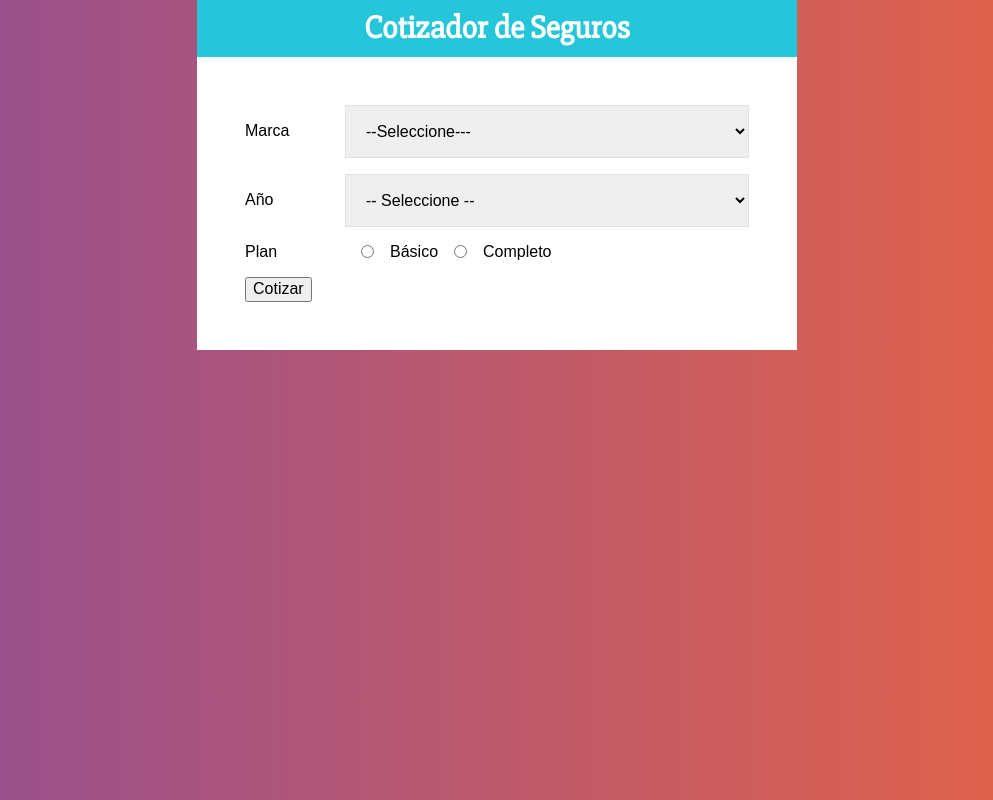
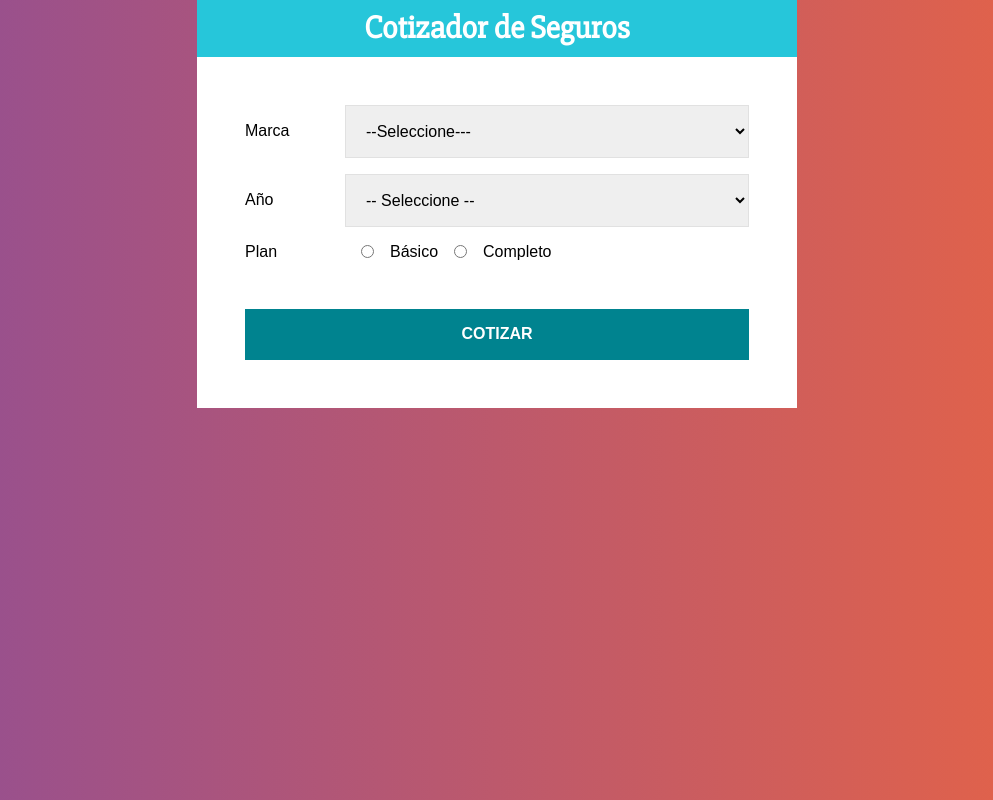
Before and after one commit to EzequielLara/cotizador_seguros, a React (Create React App) app: page / in a window 1280 px wide. Shown: the whole page, without its empty margins (143-1136 px from the left). Built offline with nearby package versions, Linux system fonts and the light colour scheme.

Commit message:
validando formulario

```diff
--- a/src/components/Formulario.js
+++ b/src/components/Formulario.js
@@ -1,4 +1,4 @@
-import React from 'react';
+import React, { useState } from 'react';
 import styled from 'styled-components';
 
 const Campo = styled.div `
@@ -23,12 +23,92 @@
     margin: 0 1rem;
 `;
 
+const Boton = styled.button `
+    background-color: #00838F;
+    font-size: 16px;
+    width: 100%;
+    padding: 1rem;
+    color: #fff;
+    text-transform: uppercase;
+    font-weight: bold;
+    border: none;
+    transition: background-color .3s ease;
+    margin-top: 2rem;
+
+    &:hover{
+        background-color: #26C6DA;
+        cursor: pointer;
+    }
+`;
+
+const Error = styled.div`
+    background-color:#00838F;
+    color: white;
+    padding: 1rem;
+    width: 95%;
+    text-align: center;
+    margin-bottom: 2rem;
+`;
+
 const Formulario = () => {
+
+    const [datos, guardarDatos] = useState({
+        marca: '',
+        year: '',
+        plan: ''
+    })
+    // Errores
+    const [ error, guardarError] = useState(false);
+
+    //extraer los valores del state
+    const {marca, year, plan} = datos;
+
+    //leer datos del formulario y colocarlos en el state
+    const obtenerInformacion = e => {
+        guardarDatos({
+            ...datos,
+            [e.target.name] : e.target.value
+        });
+    }
+
+    // cuando usuario pulse botón
+    const cotizarSeguro = e =>{
+
+        e.preventDefault();
+        if(marca.trim() === ''|| year.trim() === ''||plan.trim() === ''){
+
+            guardarError(true);
+            return;
+        }
+        guardarError(false);
+
+        //obtener la diferencia de años
+        //por cada año hay que restar el 3%
+
+        //Americano 15%
+        //Asiático 5%
+        //Europeo 30%
+
+        //Basico aumenta 20%
+        //Completo 50%
+
+        //total
+    };
+
+
+
     return (
-        <form>
+        <form
+            onSubmit = {cotizarSeguro}
+        >
+        { error ? (<Error>Todos los campos son obligatorios</Error>) : null}
             <Campo>
                 <Label>Marca</Label>
-                <Select>
+                <Select
+                    name = 'marca'
+                    value = {marca}
+                    onChange = {obtenerInformacion}
+                >
                     <option value = ''>--Seleccione---</option>
                     <option value = 'americano'>Americano</option>
                     <option value = 'europeo'>Europeo</option>
@@ -37,7 +117,11 @@
             </Campo>
             <Campo>
                 <Label>Año</Label>
-                <Select>
+                <Select
+                    name = 'year'
+                    value = {year}
+                    onChange = {obtenerInformacion}
+                >
                 <option value="">-- Seleccione --</option>
                 <option value="2021">2021</option>
                 <option value="2020">2020</option>
@@ -57,14 +141,18 @@
                     type='radio'
                     name = 'plan'
                     value = 'basico'
+                    checked = {plan === 'basico'}
+                    onChange = {obtenerInformacion}
                 />Básico
                 <InputRadio
                     type='radio'
                     name = 'plan'
                     value = 'completo'
+                    checked = {plan === 'completo'}
+                    onChange = {obtenerInformacion}
                 />Completo
             </Campo>
-            <button type = 'button'>Cotizar</button>
+            <Boton type = 'submit'>Cotizar</Boton>
         </form>
     );
 };
```
